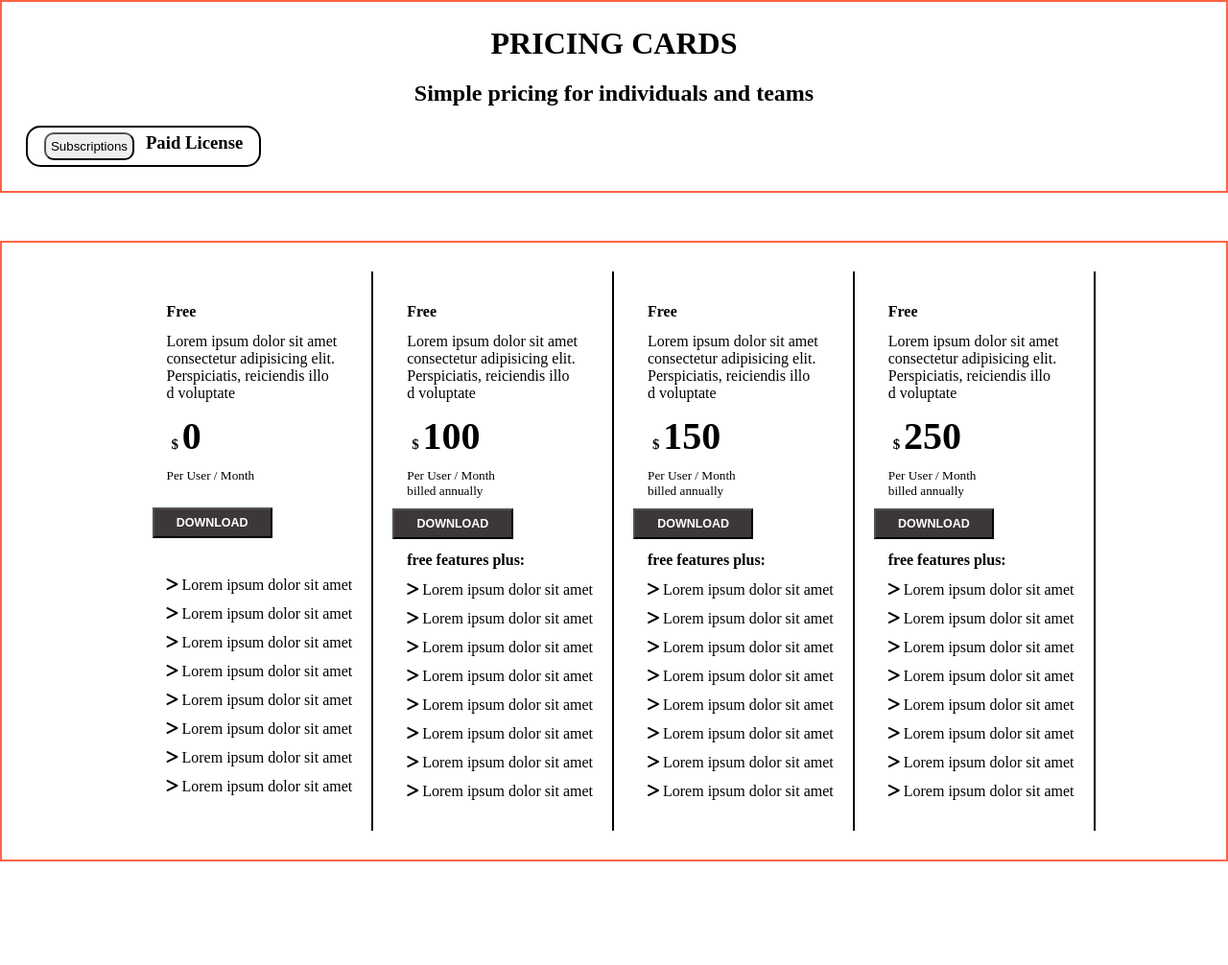
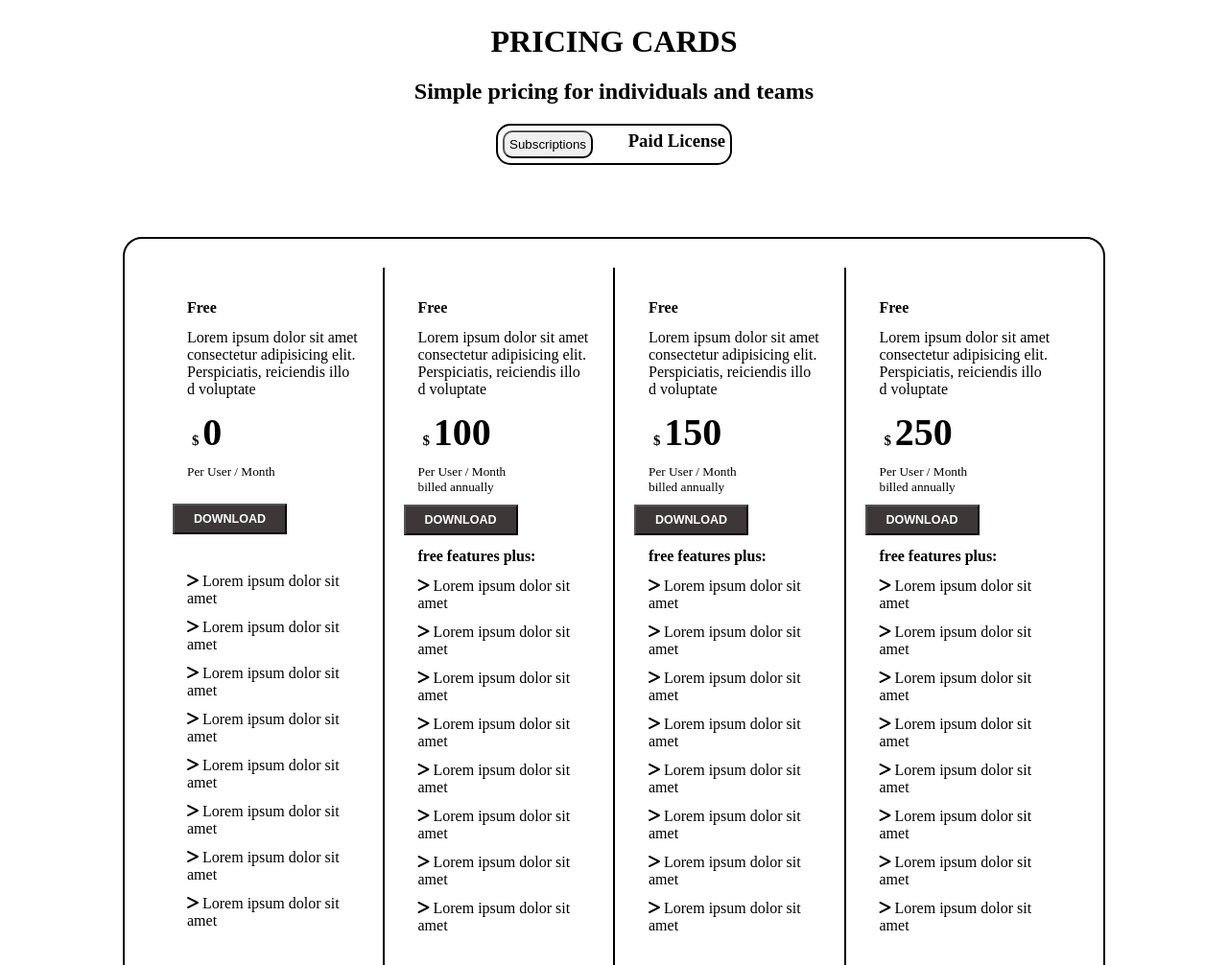
Before and after one commit to danielprince89/Dx-Pricing, a plain HTML site: page index.html in a window 1280 px wide. Shown: the top 1006 px of the page at 96% size. Before the commit the page ends 898 px from the top, so only its background shows below. Drawn offline with Linux system fonts and the light colour scheme.

Commit message:
second section

```diff
--- a/index.html
+++ b/index.html
@@ -77,7 +77,7 @@
                 <p><i class="fa-solid fa-greater-than"></i> Lorem ipsum dolor sit amet  </p>
                 <p><i class="fa-solid fa-greater-than"></i> Lorem ipsum dolor sit amet  </p>
         </div>
-        <div class="content-holder">
+        <div class="content-holder-last">
             <h4>Free</h4>
             <p>Lorem ipsum dolor sit amet <br>
                 consectetur adipisicing elit. <br>
--- a/style.css
+++ b/style.css
@@ -5,7 +5,7 @@
 }
 
 header{
-    border: 2px solid tomato;
+    /* border: 2px solid tomato; */
     text-align: center;
     padding: 25px;
     margin-bottom: 50px;
@@ -21,9 +21,10 @@ header h2{
 
 .button-holder{
     border: 2px solid black;
+    margin: 0 auto;
     padding: 5px;
     display: flex;
-    justify-content: space-evenly;
+    justify-content: space-between;
     width: 20%;
     border-radius: 15px;
     color: #D9D9D9;
@@ -31,7 +32,7 @@ header h2{
 
 .button-holder h3{
     color: black;
-    text-align: center;
+    text-align: center ;
 }
 
 .btn{
@@ -62,11 +63,13 @@ header h2{
 }
 
 .second-section-container{
-    border: 2px solid tomato;
+    border: 2px solid black;
     justify-content: center;
+    border-radius: 20px;
+    margin: 0 auto;
     padding: 30px;
     display: flex;
-    width: 100%;
+    width: 80%;
 }
 
 .content-holder{
@@ -75,12 +78,26 @@ header h2{
     border-right: 2px solid black;
 }
 
+.content-holder-last{
+    padding: 20px;
+    border: none;
+}
+
 .content-holder h4{
     margin: 13px 0;
     margin-left: 15px;
 }
 
+.content-holder-last h4{
+    margin: 13px 0 ;
+    margin-left: 15px;
+}
+
 .content-holder p{
+    margin-bottom: 12px;
+    margin-left: 15px;
+}
+.content-holder-last p{
     margin-bottom: 12px;
     margin-left: 15px;
 }
@@ -90,8 +107,16 @@ header h2{
     font-weight: bold;
     margin-left: 20px;
 }
+.content-holder-last h6{
+    font-size: 15px;
+    font-weight: bold;
+    margin-left: 20px;
+}
 
 .content-holder span{
+    font-size: 40px;
+}
+.content-holder-last span{
     font-size: 40px;
 }
 
@@ -100,3 +125,8 @@ header h2{
     margin: 10px 0;
     margin-left: 15px;
 }
+.content-holder-last h5{
+    font-weight: normal;
+    margin: 10px 0;
+    margin-left: 15px;
+}
```
